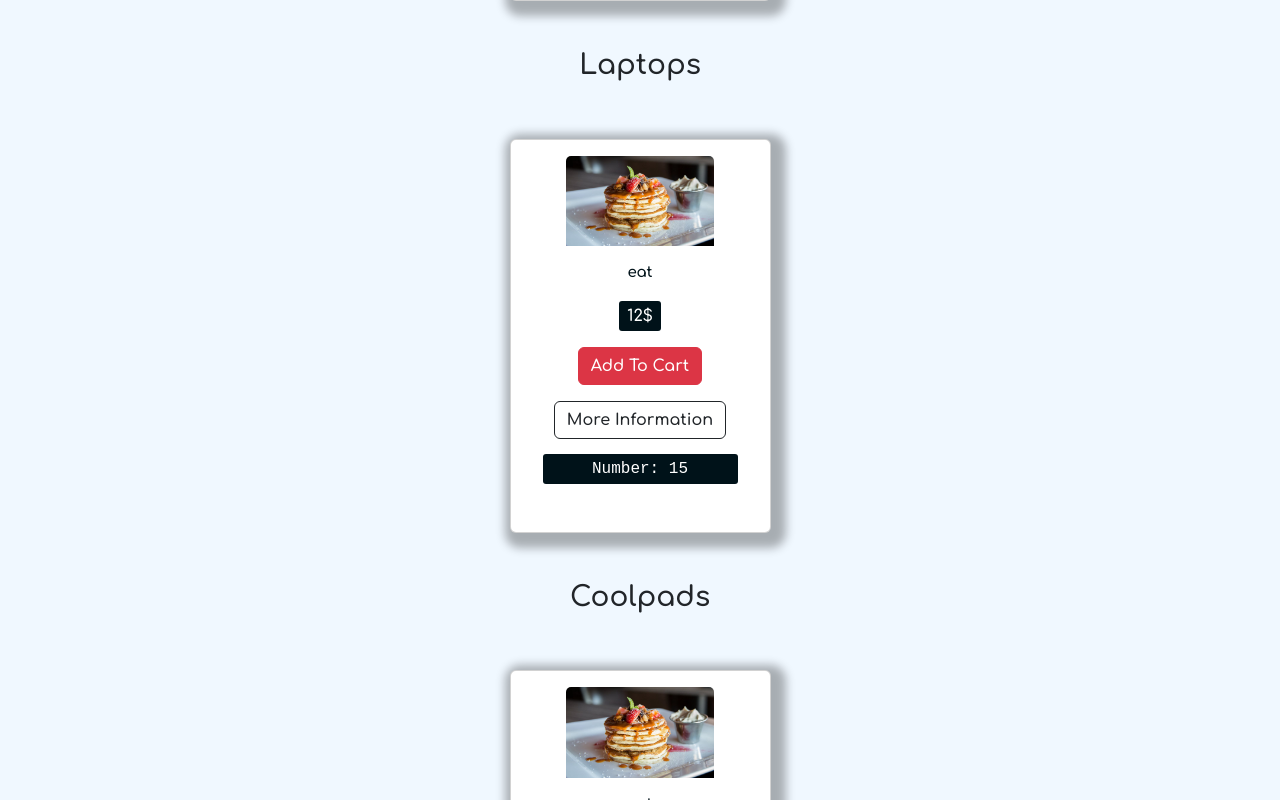
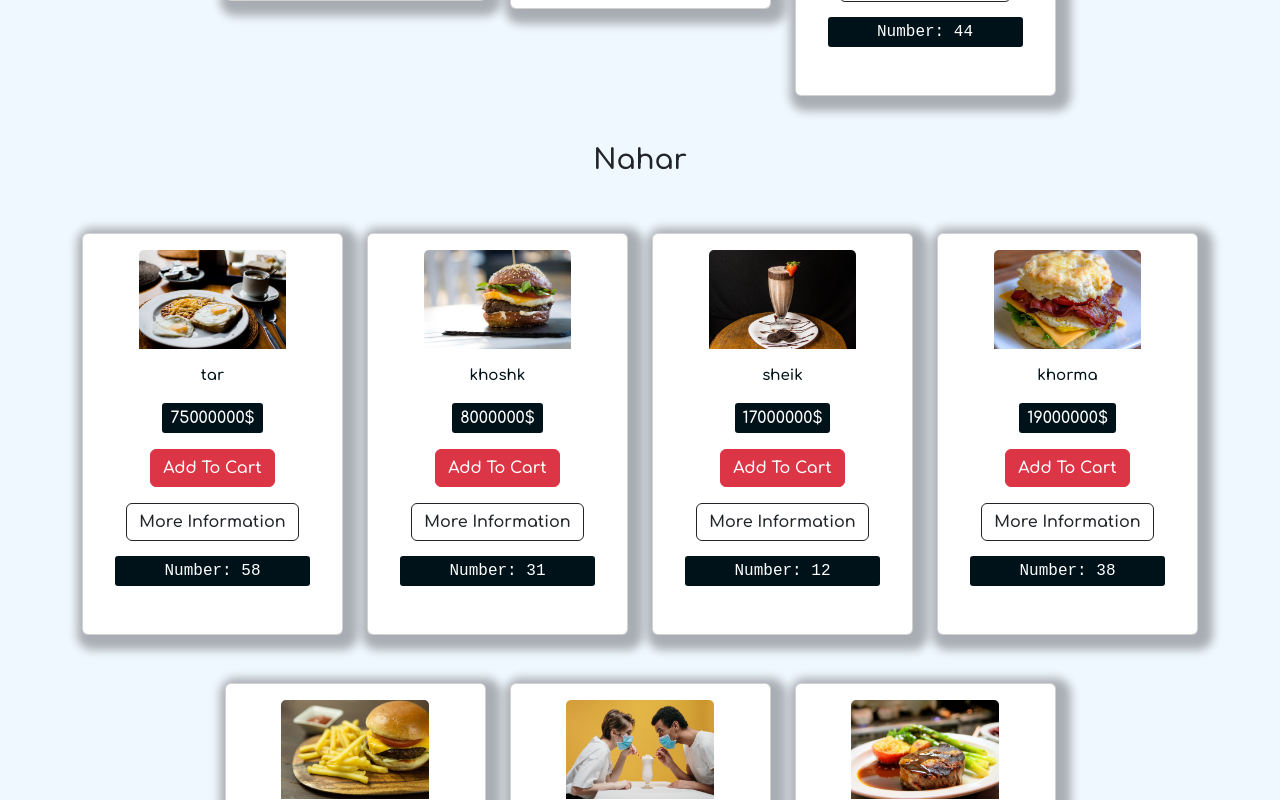
Before and after one commit to ahmadkabiri/first-app, a React (Create React App) app: page / in a window 1280 px wide. Shown: the part 760-1560 px from the top of the page. Built offline with nearby package versions, Linux system fonts and the light colour scheme.

Commit message:
store-products

```diff
--- a/src/App.js
+++ b/src/App.js
@@ -2,10 +2,12 @@ import React, { useState } from "react";
 import "./App.css";
 import Navbar from './Components/Navbar/Navbar'
 import ProductsSection from "./Components/ProductsSection/ProductsSection";
-
+import products from "./data/products";
 
 
 function App() {
+
+  const [allProducts,setAllProducts] =  useState(products)
 
   return (
     <div>
@@ -13,10 +15,12 @@ function App() {
       <main className="pb-5">
         <div className="container">
           <h1 className="text-center main-title">All Products</h1>
-          <ProductsSection title='Phones'></ProductsSection>
-          <ProductsSection title='Laptops'></ProductsSection>
-          <ProductsSection title='Coolpads'></ProductsSection>
-          <ProductsSection title='Watches'></ProductsSection>
+          {
+            allProducts.map(product=>(
+              <ProductsSection {...product}></ProductsSection>
+            ))
+          }
+
         </div>
       </main>
     </div>
--- a/src/Components/ProductsSection/ProductsSection.js
+++ b/src/Components/ProductsSection/ProductsSection.js
@@ -1,28 +1,36 @@
-import React from 'react'
-import './ProductsSection.css'
-function ProductsSection({title}) {
+import React from "react";
+import "./ProductsSection.css";
+function ProductsSection({ title, infos }) {
   return (
-    <div className='row justify-content-center mt-5'>
-        <h3 className='text-center'>{title}</h3>
-
-        <div className='col-xl-3 col-lg-4 col-md-5 col-sm-10 mt-5'>
-            <div className='card p-3 px-3'>
-                <div className='col-12 text-center'>
-                    <img src="/images/item-1.jpeg" alt="Product image" className='card-img-top w-75' />
-
-                </div>
-                <div className="card-body text-center">
-                    <p className='card-text'>eat</p>
-                    <p className="price">12$</p>
-                    <br />
-                    <a href="#" className='btn btn-danger'>Add To Cart</a>
-                    <a href="" className='btn btn-outline-dark mt-3 text-capitalize'>More information</a>
-                    <p className="number">Number: 15</p>
-                </div>
+    <div className="row justify-content-center mt-5">
+      <h3 className="text-center">{title}</h3>
+      {infos.map((product) => (
+        <div className="col-xl-3 col-lg-4 col-md-5 col-sm-10 mt-5">
+          <div className="card p-3 px-3">
+            <div className="col-12 text-center">
+              <img
+                src={product.img}
+                alt="Product image"
+                className="card-img-top w-75"
+              />
             </div>
+            <div className="card-body text-center">
+              <p className="card-text">{product.title}</p>
+              <p className="price">{product.price}$</p>
+              <br />
+              <a href="#" className="btn btn-danger">
+                Add To Cart
+              </a>
+              <a href="" className="btn btn-outline-dark mt-3 text-capitalize">
+                More information
+              </a>
+              <p className="number">Number: {product.count}</p>
+            </div>
+          </div>
         </div>
+      ))}
     </div>
-  )
+  );
 }
 
-export default ProductsSection
+export default ProductsSection;
--- /dev/null
+++ b/src/data/products.js
@@ -0,0 +1,34 @@
+const products = [
+    {
+        title:"keak",
+        infos: [
+            {id:1 ,count:35,title:"Yazdi", img:'/images/item-1.jpeg' , price:12_000_000},
+            {id:2 ,count:10,title:"khamei", img:'/images/item-2.jpeg' , price:22_000_000},
+            {id:3 ,count:44,title:"keshmeshi", img:'/images/item-3.jpeg' , price:5_000_000},
+        ]
+    },
+    {
+        title:"Nahar",
+        infos: [
+
+            {id:4 ,count:58,title:"tar", img:'/images/item-4.jpeg' , price:75_000_000},
+            {id:5 ,count:31,title:"khoshk", img:'/images/item-5.jpeg' , price:8_000_000},
+            {id:6 ,count:12,title:"sheik", img:'/images/item-6.jpeg' , price:17_000_000},
+            {id:7 ,count:38,title:"khorma", img:'/images/item-7.jpeg' , price:19_000_000},
+            {id:8 ,count:22,title:"zoolbia", img:'/images/item-8.jpeg' , price:10_000_000},
+            {id:9 ,count:15,title:"bamieh", img:'/images/item-9.jpeg' , price:9_000_000},
+            {id:10 ,count:95,title:"napeleoni", img:'/images/item-10.jpeg' , price:6_000_000},
+        ]
+    },
+    {
+        title:"sham",
+        infos: [
+            {id:7 ,count:38,title:"khorma", img:'/images/item-7.jpeg' , price:19_000_000},
+            {id:8 ,count:22,title:"zoolbia", img:'/images/item-8.jpeg' , price:10_000_000},
+            {id:9 ,count:15,title:"bamieh", img:'/images/item-9.jpeg' , price:9_000_000},
+            {id:10 ,count:95,title:"napeleoni", img:'/images/item-10.jpeg' , price:6_000_000},
+        ]
+    },
+] ;
+
+export default products
```
Also changed, not shown: src/App.css (line endings or trailing spaces).
